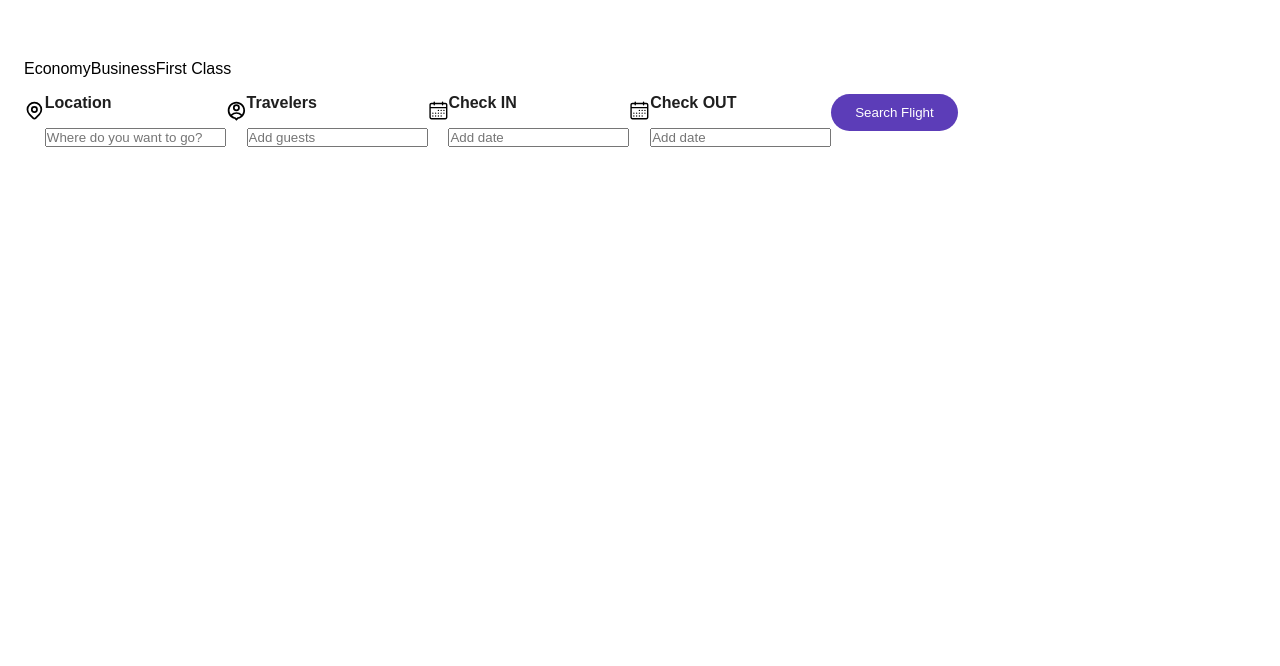
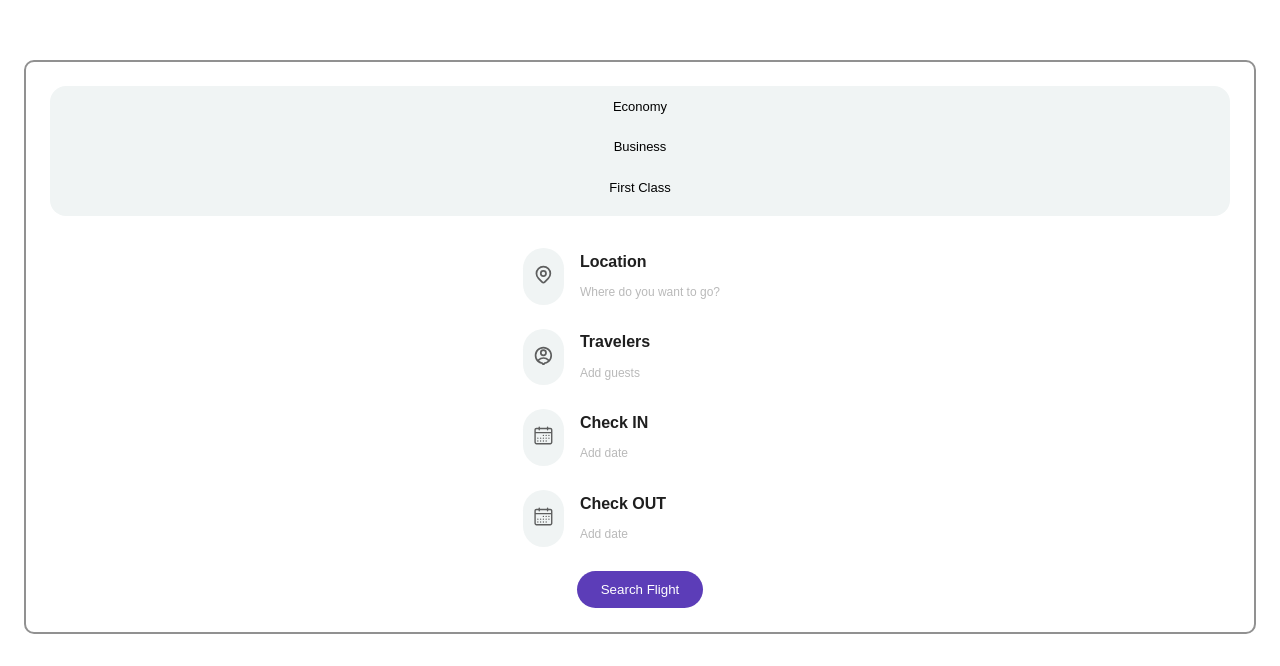
Before and after one commit to Nevindu12/Flight-Booking-Website, a React (Vite) app: page / in a window 1280 px wide. Shown: the part 872-1538 px from the top of the page. Before the commit the page ends 1051 px from the top, so only its background shows below. Built offline with nearby package versions, Linux system fonts and the light colour scheme.

Commit message:
add style for search & add new style for navbartwo

```diff
--- a/src/Components/Navbar/Navbar.jsx
+++ b/src/Components/Navbar/Navbar.jsx
@@ -9,6 +9,7 @@ import logo from '../../assets/logo.png'
 
 const Navbar = () => {
 
+    //remove navbar in small width
     const [active, setActive] = useState('navBarMenu')
     const showNavBar = ()=> {
         setActive('navBarMenu showNavBar')
@@ -17,6 +18,21 @@ const Navbar = () => {
     const removeNavBar = ()=> {
         setActive('navBarMenu')
     }
+
+
+    //add background color for toggle
+    const [noBg, addBg] = useState('navBarTwo')
+
+    const addBgColor = ()=> {
+        if(window.scrollY >= 10) {
+            addBg('navBarTwo navbar_With_Bg')
+        }else {
+            addBg('navBarTwo')
+
+        }
+    }
+    window.addEventListener('scroll', addBgColor)
+
 
 
     return (
@@ -40,7 +56,7 @@ const Navbar = () => {
 
             </div>
 
-            <div className="navBarTwo flex">
+            <div className={noBg}>
 
                 <div className="logoDiv">
                     <img src={logo} className='Logo' />
@@ -48,12 +64,11 @@ const Navbar = () => {
 
                 <div className={active}>
                     <ul className="menu flex">
-                        <li onClick={removeNavBar} className="listItem">About</li>
+                        <li onClick={removeNavBar} className="listItem">Home</li>
                         <li onClick={removeNavBar} className="listItem">About</li>
                         <li onClick={removeNavBar} className="listItem">Offers</li>
                         <li onClick={removeNavBar} className="listItem">Seats</li>
                         <li onClick={removeNavBar} className="listItem">Destinations</li>
-                        <li onClick={removeNavBar} className="listItem">Home</li>
                     </ul>
 
                     <button onClick={removeNavBar} className='btn flex btnOne'>Contact</button>
--- a/src/main.css
+++ b/src/main.css
@@ -15,7 +15,7 @@
   --whiteColor: hsl(9, 0%, 100%);
   --blackColor: hsl(0, 0%, 12%);
   --textColor: hsl(240, 1%, 48%);
-  --borderColor: hsl(0,0%, 83%);
+  --borderColor: hsl(0, 0%, 83%);
   --whiteColorDeam: hsl(0, 0%, 93%);
   --greyBg: hsl(0, 0%, 96%);
   --grayText: rgb(145, 145, 145);
@@ -82,7 +82,8 @@ li {
   background: var(--hoverColor);
 }
 
-img, video {
+img,
+video {
   width: 100%;
   height: auto;
 }
@@ -116,7 +117,8 @@ h2 {
   width: 100%;
   z-index: 1000;
 }
-.navBar .navBarOne, .navBar .navBarTwo {
+.navBar .navBarOne,
+.navBar .navBarTwo {
   justify-content: space-between;
   padding: 1rem;
   width: 100%;
@@ -197,6 +199,11 @@ h2 {
   right: 50%;
   transition: 0.5s ease-in-out;
 }
+.navBar .navbar_With_Bg {
+  background: var(--secondaryColor);
+  padding: 0.5rem 1rem;
+  box-shadow: rgba(0, 0, 0, 0.1) 0px 10px 15px -3px, rgba(0, 0, 0, 0.05) 0px 4px 6px -2px;
+}
 
 .home {
   padding-top: 10rem;
@@ -229,4 +236,74 @@ h2 {
   width: 100%;
   top: -30%;
   left: -5%;
+}
+
+.search .sectionContainer {
+  width: 100%;
+  padding: 1.5rem;
+  border: 2px solid var(--grayText);
+  border-radius: 10px;
+  row-gap: 2rem;
+}
+.search .sectionContainer .btns {
+  background: var(--secondaryColor);
+  padding-block-end: 0.5rem;
+  border-radius: 1rem;
+  flex-direction: column;
+  width: 100%;
+  margin: auto;
+}
+.search .sectionContainer .btns .singleBtn {
+  padding: 0.8rem;
+  font-size: 13px;
+  border-radius: 3rem;
+  width: 80%;
+  text-align: center;
+}
+.search .sectionContainer .btns .singleBtn:hover {
+  background: var(--primaryColor);
+  color: var(--whiteColor);
+  font-weight: 5em;
+  transition: 0.4s ease;
+}
+.search .sectionContainer .btns .active {
+  background: var(--primaryColor);
+  color: var(--whiteColor);
+  font-weight: 5em;
+}
+.search .sectionContainer .searchInputs {
+  width: 100%;
+  justify-content: center;
+  flex-direction: column;
+  gap: 1.5rem;
+}
+.search .sectionContainer .searchInputs .singleInput .iconDiv {
+  padding: 16px 10px;
+  border-radius: 3rem;
+  background: var(--secondaryColor);
+  margin-right: 1rem;
+}
+.search .sectionContainer .searchInputs .singleInput .iconDiv .icon {
+  color: var(--blackColor);
+  opacity: 0.7;
+}
+.search .sectionContainer .searchInputs .singleInput .texts h4 {
+  padding-top: 0;
+  padding-bottom: 0.7rem;
+  color: var(--blackColor);
+  font-weight: 700;
+}
+.search .sectionContainer .searchInputs .singleInput .texts input {
+  width: 95%;
+  border: none;
+  outline: none;
+  background: transparent;
+}
+.search .sectionContainer .searchInputs .singleInput .texts input::-moz-placeholder {
+  font-size: 12px;
+  opacity: 0.5;
+}
+.search .sectionContainer .searchInputs .singleInput .texts input::placeholder {
+  font-size: 12px;
+  opacity: 0.5;
 }/*# sourceMappingURL=main.css.map */
--- a/src/main.scss
+++ b/src/main.scss
@@ -16,7 +16,7 @@
     --whiteColor: hsl(9, 0%, 100%);
     --blackColor: hsl(0, 0%, 12%);
     --textColor: hsl(240, 1%, 48%);
-    --borderColor: hsl(0,0%, 83%);
+    --borderColor: hsl(0, 0%, 83%);
     --whiteColorDeam: hsl(0, 0%, 93%);
     --greyBg: hsl(0, 0%, 96%);
     --grayText: rgb(145, 145, 145);
@@ -85,7 +85,8 @@ li {
     }
 }
 
-img, video {
+img,
+video {
     width: 100%;
     height: auto;
 }
@@ -122,7 +123,8 @@ h2 {
     width: 100%;
     z-index: 1000;
 
-    .navBarOne, .navBarTwo {
+    .navBarOne,
+    .navBarTwo {
         justify-content: space-between;
         padding: 1rem;
         width: 100%;
@@ -222,6 +224,12 @@ h2 {
             transition: .5s ease-in-out;
         }
     }
+
+    .navbar_With_Bg {
+        background: var(--secondaryColor);
+        padding: .5rem 1rem;
+        box-shadow: rgba(0, 0, 0, 0.1) 0px 10px 15px -3px, rgba(0, 0, 0, 0.05) 0px 4px 6px -2px;
+    }
 }
 
 //home section
@@ -249,6 +257,7 @@ h2 {
 
         .videoDiv {
             width: 100%;
+
             .video {
                 border-radius: 10rem;
             }
@@ -262,3 +271,87 @@ h2 {
         }
     }
 }
+
+//search section
+
+.search {
+    .sectionContainer {
+        width: 100%;
+        padding: 1.5rem;
+        border: 2px solid var(--grayText);
+        border-radius: 10px;
+        row-gap: 2rem;
+
+        .btns {
+            background: var(--secondaryColor);
+            padding-block-end: .5rem;
+            border-radius: 1rem;
+            flex-direction: column;
+            width: 100%;
+            margin: auto;
+
+            .singleBtn {
+                padding: .8rem;
+                font-size: 13px;
+                border-radius: 3rem;
+                width: 80%;
+                text-align: center;
+
+                &:hover {
+                    background: var(--primaryColor);
+                    color: var(--whiteColor);
+                    font-weight: 5em;
+                    transition: .4s ease;
+                }
+            }
+
+            .active {
+                background: var(--primaryColor);
+                color: var(--whiteColor);
+                font-weight: 5em;
+            }
+        }
+
+        .searchInputs {
+            width: 100%;
+            justify-content: center;
+            flex-direction: column;
+            gap: 1.5rem;
+
+            .singleInput {
+                .iconDiv {
+                    padding: 16px 10px;
+                    border-radius: 3rem;
+                    background: var(--secondaryColor);
+                    margin-right: 1rem;
+
+                    .icon {
+                        color: var(--blackColor);
+                        opacity: .7;
+                    }
+                }
+
+                .texts {
+                    h4 {
+                        padding-top: 0;
+                        padding-bottom: .7rem;
+                        color: var(--blackColor);
+                        font-weight: 700;
+                    }
+
+                    input {
+                        width: 95%;
+                        border: none;
+                        outline: none;
+                        background: transparent;
+
+                        &::placeholder {
+                            font-size: 12px;
+                            opacity: .5;
+                        }
+                    }
+                }
+            }
+        }
+    }
+}
```
Also changed, not shown: 1 other file (tests, documents, lock files or other folders).
